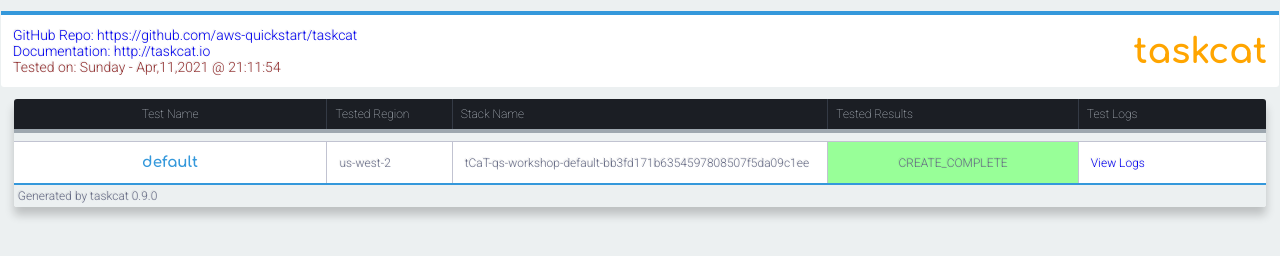
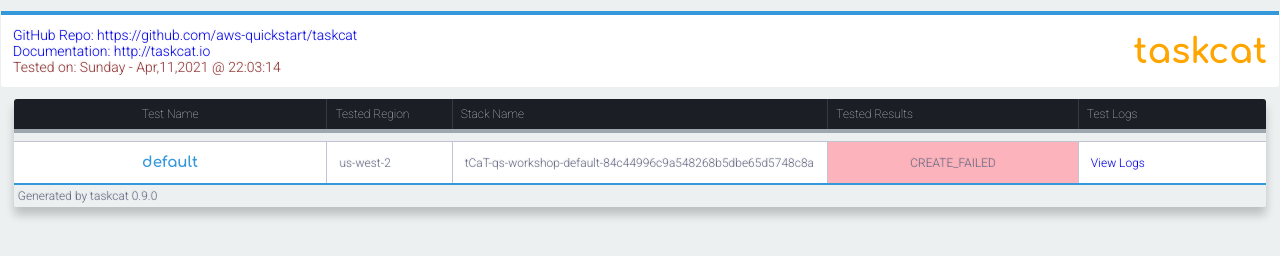
Before and after one commit to pedroporras/qs-workshop, a plain HTML site: page taskcat_outputs/index.html in a window 1280 px wide. Drawn offline with Linux system fonts and the light colour scheme.

Commit message:
Correccion error

```diff
--- a/taskcat_outputs/index.html
+++ b/taskcat_outputs/index.html
@@ -212,7 +212,7 @@
                             Documentation: http://taskcat.io
                             <br />
                         </a>
-                        Tested on: Sunday - Apr,11,2021 @ 21:11:54
+                        Tested on: Sunday - Apr,11,2021 @ 22:03:14
                     </td>
                     <td class=taskcat-logo>
                         <h3>
@@ -257,13 +257,13 @@
                         us-west-2
                     </td>
                     <td class=text-left>
-                        tCaT-qs-workshop-default-bb3fd171b6354597808507f5da09c1ee
+                        tCaT-qs-workshop-default-84c44996c9a548268b5dbe65d5748c8a
                     </td>
-                    <td class=test-green>
-                        CREATE_COMPLETE
+                    <td class=test-red>
+                        CREATE_FAILED
                     </td>
                     <td class=text-left>
-                        <a href="tCaT-qs-workshop-default-bb3fd171b6354597808507f5da09c1ee-us-west-2-cfnlogs.txt">
+                        <a href="tCaT-qs-workshop-default-84c44996c9a548268b5dbe65d5748c8a-us-west-2-cfnlogs.txt">
                             View Logs
                         </a>
                     </td>
```
Also changed, not shown: screen-logs.txt, taskcat_outputs/tCaT-qs-workshop-default-84c44996c9a548268b5dbe65d5748c8a-us-west-2-cfnlogs.txt (added), 1 other file.
